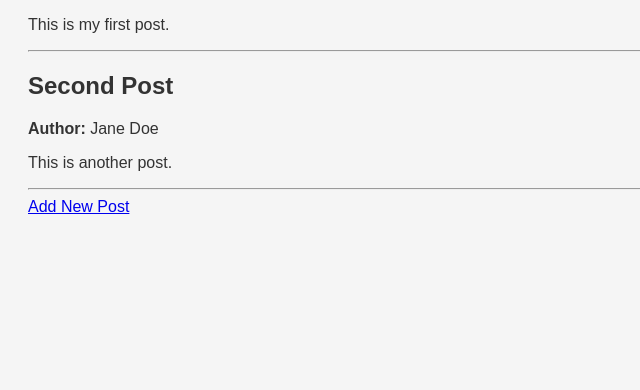
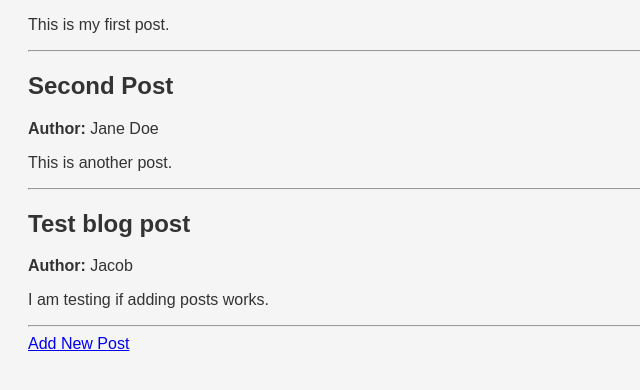
Before and after one commit to JacobHoukes/Masterblog, a Flask app: page / in a window 1280 px wide. Shown: the part 174-564 px from the top of the page, without its empty margins (0-640 px from the left). Run offline with Flask 3, Linux system fonts and the light colour scheme.

Commit message:
adding blog posts functionality implemented

```diff
--- a/app.py
+++ b/app.py
@@ -31,20 +31,22 @@ def index():
 @app.route('/add', methods=['GET', 'POST'])
 def add():
     if request.method == 'POST':
+        author = request.form.get("author")
+        title = request.form.get("title")
+        content = request.form.get("content")
+
         blog_posts = load_blog_posts()
-
+        new_id = max([post["id"] for post in blog_posts], default=0) + 1
         new_post = {
-            "id": max([post["id"] for post in blog_posts], default=0) + 1,
-            "author": request.form.get("author"),
-            "title": request.form.get("title"),
-            "content": request.form.get("content")
+            "id": new_id,
+            "author": author,
+            "title": title,
+            "content": content
         }
 
         blog_posts.append(new_post)
         save_blog_posts(blog_posts)
-
         return redirect(url_for('index'))
-
     return render_template('add.html')
 
 
--- a/blog_posts.json
+++ b/blog_posts.json
@@ -10,5 +10,11 @@
         "author": "Jane Doe",
         "title": "Second Post",
         "content": "This is another post."
+    },
+    {
+        "id": 3,
+        "author": "Jacob",
+        "title": "Test blog post",
+        "content": "I am testing if adding posts works."
     }
 ]
--- a/templates/index.html
+++ b/templates/index.html
@@ -15,5 +15,6 @@
     <hr>
 {% endfor %}
 <a href="{{ url_for('add') }}">Add New Post</a>
+
 </body>
 </html>
```
